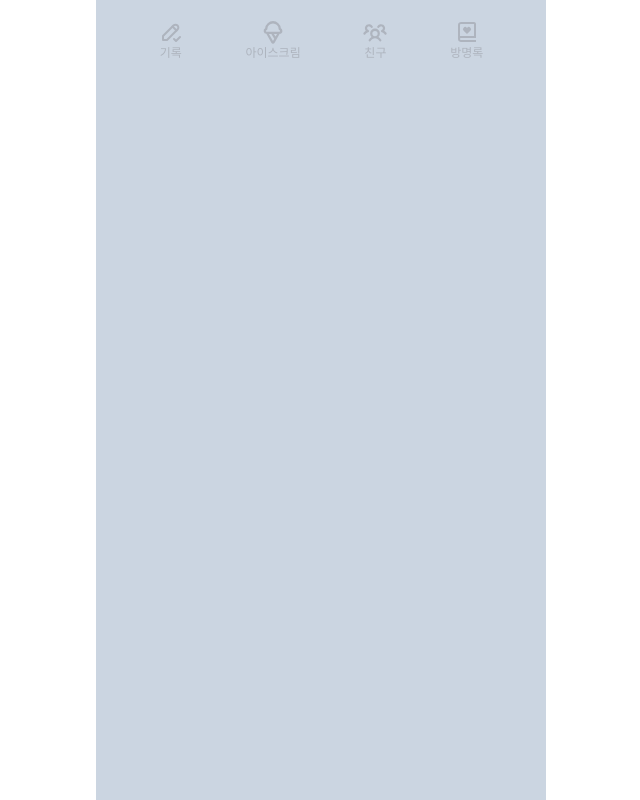
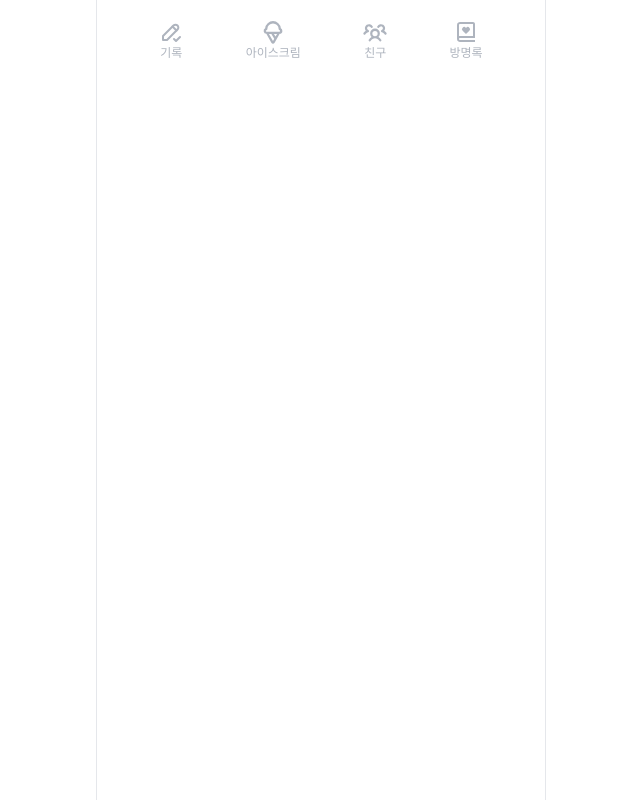
Before and after one commit to LikeLion-KW-TEAM2/TEAM_2_FE, a React (Vite) app: page / in a window 1280 px wide. Shown: the whole page, without its empty margins (319-959 px from the left). Built offline with nearby package versions, Linux system fonts and the light colour scheme; a web font is replaced by a local one.

Commit message:
style 전체 컨테이너 색상 제거

```diff
--- a/src/App.tsx
+++ b/src/App.tsx
@@ -3,7 +3,7 @@ import BottomNav from './components/BottomNav'
 function App() {
   return (
     <div className="flexCenter">
-      <div className="h-svh w-full min-w-[320px] max-w-[450px] bg-slate-300">
+      <div className="h-svh w-full min-w-[320px] max-w-[450px] border-x">
         <BottomNav />
       </div>
     </div>
```
